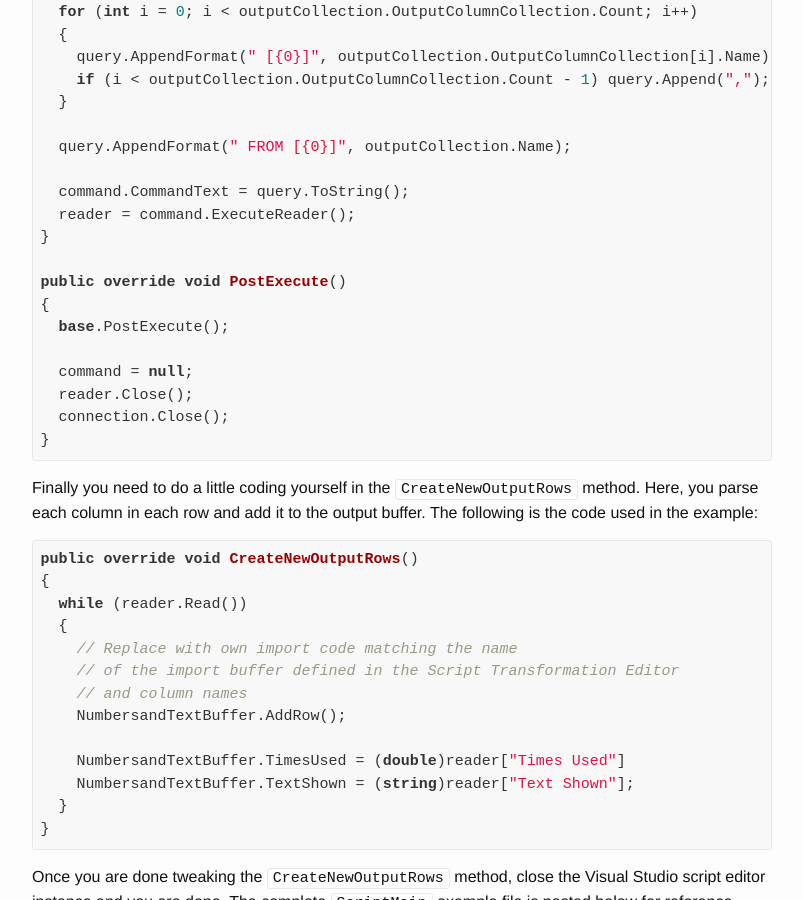
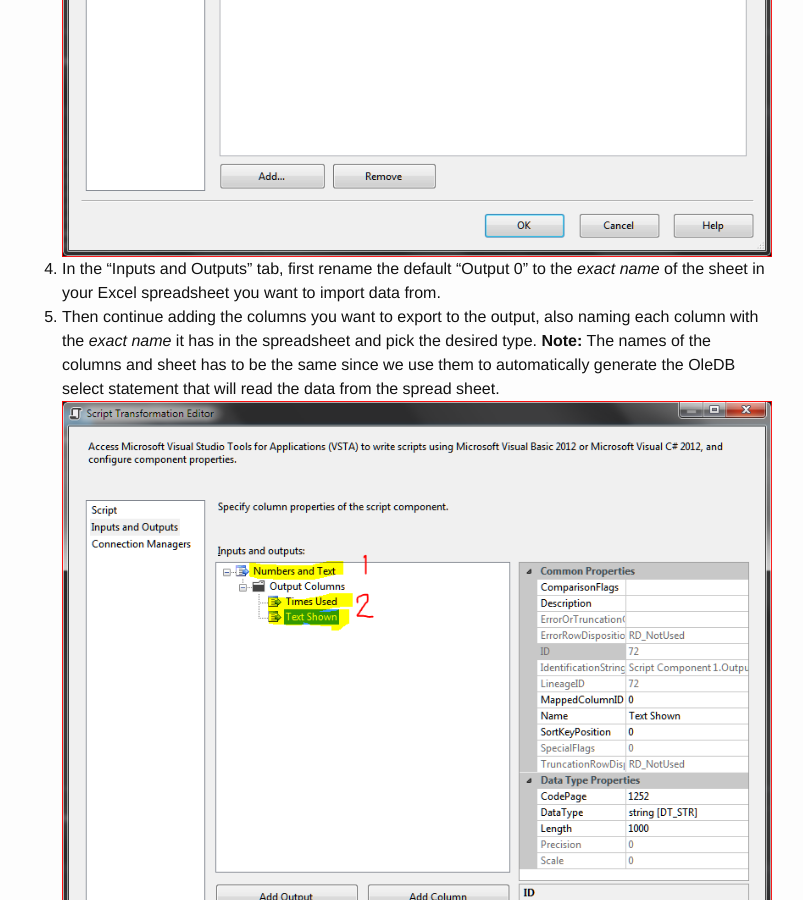
Before and after one commit to egil/egil.github.io, a Jekyll site: the page built from _posts/2015-07-28-ssis-solution-excel-data-source-text-truncation-column-more-than-255-characters.md, in a window 1280 px wide and 900 px high, scrolled down 1688 px. Shown: the whole window, without its empty margins (238-1041 px from the left). Built offline with Jekyll 4.4.1, drawn with Linux system fonts in a browser that asks for light colours; comment, search, counter and statistics services are not loaded; some of the changed text lies outside the part shown.

Commit message:
update to ssis article

```diff
--- a/_posts/2015-07-28-ssis-solution-excel-data-source-text-truncation-column-more-than-255-characters.md
+++ b/_posts/2015-07-28-ssis-solution-excel-data-source-text-truncation-column-more-than-255-characters.md
@@ -13,15 +13,21 @@
 My solution is based on using the Script Component instead of the Excel data source. It allows you to define the column type and their size/length, and if you have choose your types and length right, the solution should be stable.
 
 ## Solution
+To help guide us through the solution, we will use this very simple Excel spreadsheet as our example:
+
+![](/assets/ssis-excel-import-sample-sheet.png)
+
 1. Add an Excel Connection Manager to the package
 
 2. Add a Script Component as a Source and open the Script Component editor (Script Transformation Editor)
 
   1. Add your Excel Connection Manager in the "Connection Managers" tab. Make sure to name it `DataSourceConnection`, we will use that name in the script code later.
   ![](/assets/ssis-excel-import-script-component-connection-manager.png)
-  2. In the "Inputs and Outputs" tab, first rename the default "Output 0" to the name of the sheet in your Excel spreadsheet. Then continue adding the columns you want to export to the output, giving each column the same exact name it has in the spreadsheet, and the desired type.
+  2. In the "Inputs and Outputs" tab, first rename the default "Output 0" to the *exact name* of the sheet in your Excel spreadsheet you want to import data from.
+  3. Then continue adding the columns you want to export to the output, also naming each column with the *exact name* it has in the spreadsheet and pick the desired type.
+  **Note:** The names of the columns and sheet has to be the same since we use them to automatically generate the OleDB select statement that will read the data from the spread sheet.
   ![](/assets/ssis-excel-import-script-component-input-output.png)
-  3. Go to the Script tab and click the "Edit Script..." button. This will open a new instance of Visual Studio.
+  4. Go to the Script tab and click the "Edit Script..." button. This will open a new instance of Visual Studio.
 
 3. In the Visual Studio script edit, make the following changes to the script file:
 
```
Also changed, not shown: assets/ssis-excel-import-sample-sheet.png (added), assets/ssis-excel-import-script-component-connection-manager.png (added), assets/ssis-excel-import-script-component-input-output.png (added).
